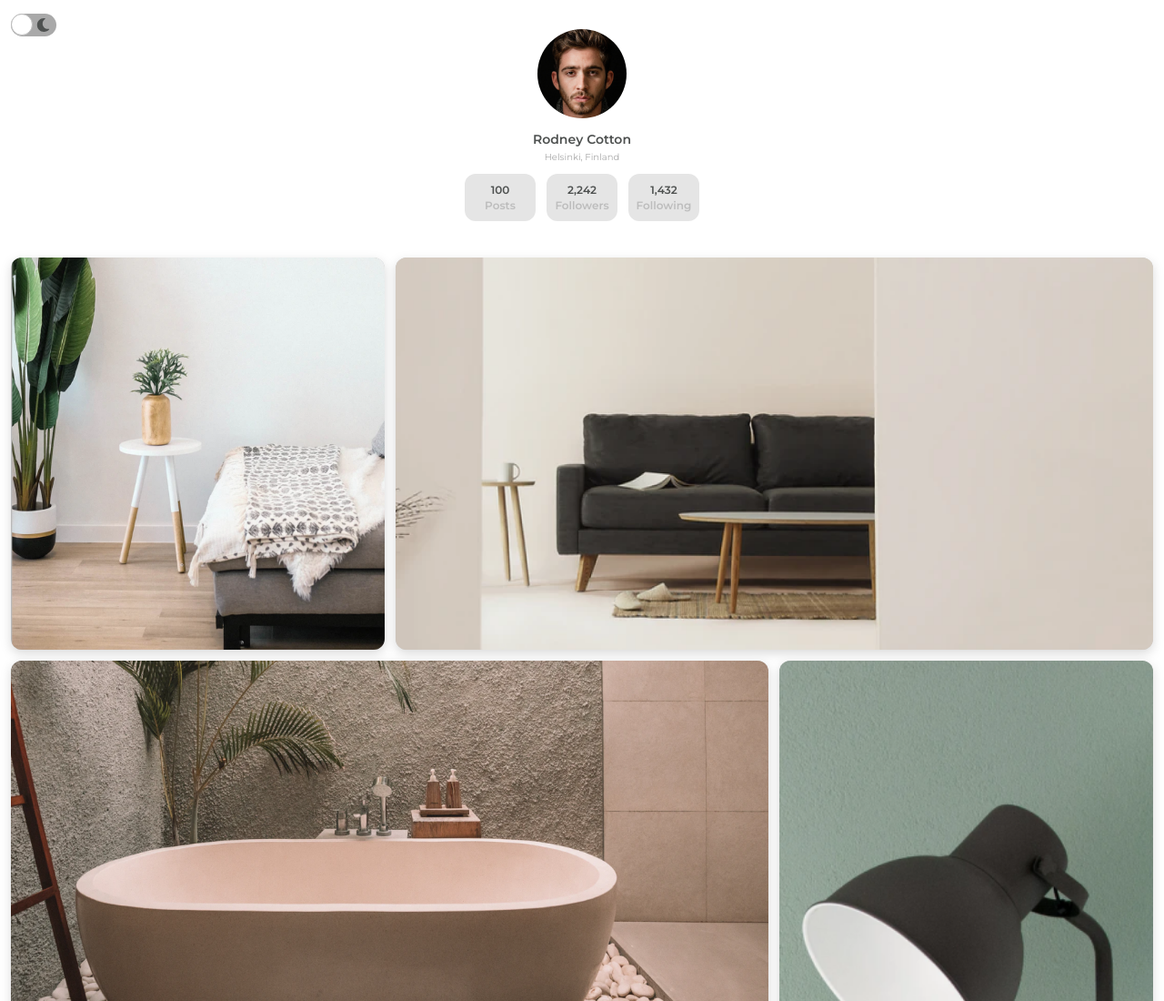
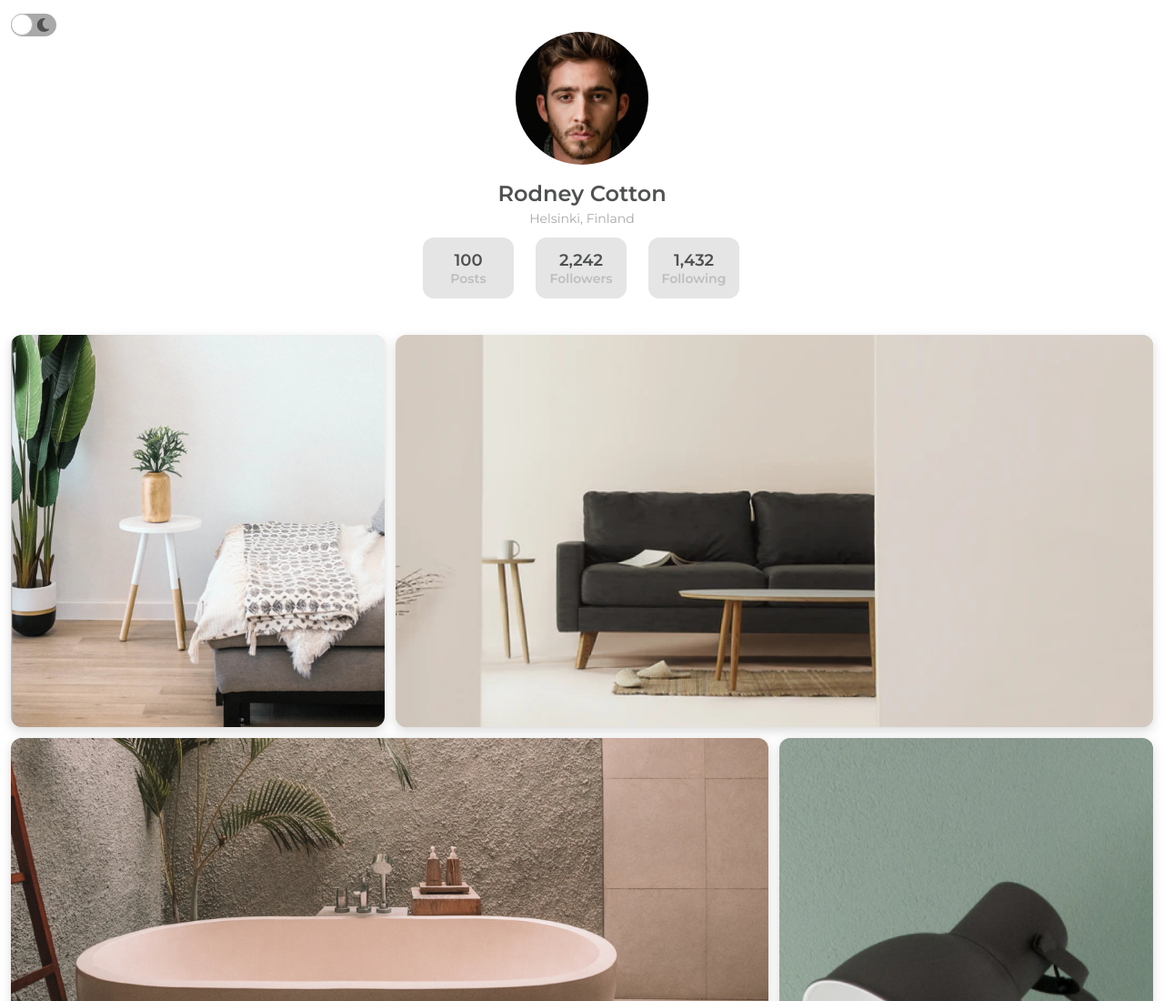
Before and after one commit to CamiloBeltran24/gallery-challenge, a website: page index.html in a window 1280 px wide. Shown: the top 1100 px of the page at 91% size. Drawn offline with Linux system fonts and the light colour scheme.

Commit message:
:iphone: vista desktop para la seccion profile
He agregado los cambios correspondientes en la seccion profile para la vista en dispositivos de escritorio

```diff
--- /dev/null
+++ b/src/scss/_breackpoints.scss
@@ -0,0 +1,38 @@
+// ====================== //
+//        DESKTOP         //
+// ====================== //
+@media (min-width: 1024px) {
+  // PROFILE
+  .profile {
+    &__picture {
+      width: 15.6rem;
+      height: 15.6rem;
+      img {
+        border: 5px solid transparent;
+      }
+    }
+    &__name {
+      font-size: 2.4rem;
+    }
+    &__city {
+      font-size: 1.4rem;
+    }
+    .statsContainer {
+      grid-template-columns: repeat(3, 10rem);
+      grid-template-rows: 6.7rem;
+      max-width: 350px;
+      gap: 2.4rem;
+      & {
+        &__stat {
+          height: 100%;
+          .number {
+            font-size: 1.8rem;
+          }
+          .statName {
+            font-size: 1.4rem;
+          }
+        }
+      }
+    }
+  }
+}
--- a/src/scss/styles.scss
+++ b/src/scss/styles.scss
@@ -1,6 +1,7 @@
-@import "./vars";
-@import "./animations";
-@import "./globals";
-@import "./profile";
-@import "./galleryGrid";
-@import "./footer";
+@import './vars';
+@import './animations';
+@import './globals';
+@import './profile';
+@import './galleryGrid';
+@import './footer';
+@import './breackpoints';
```
Also changed, not shown: src/css/styles.css, 1 other file.
